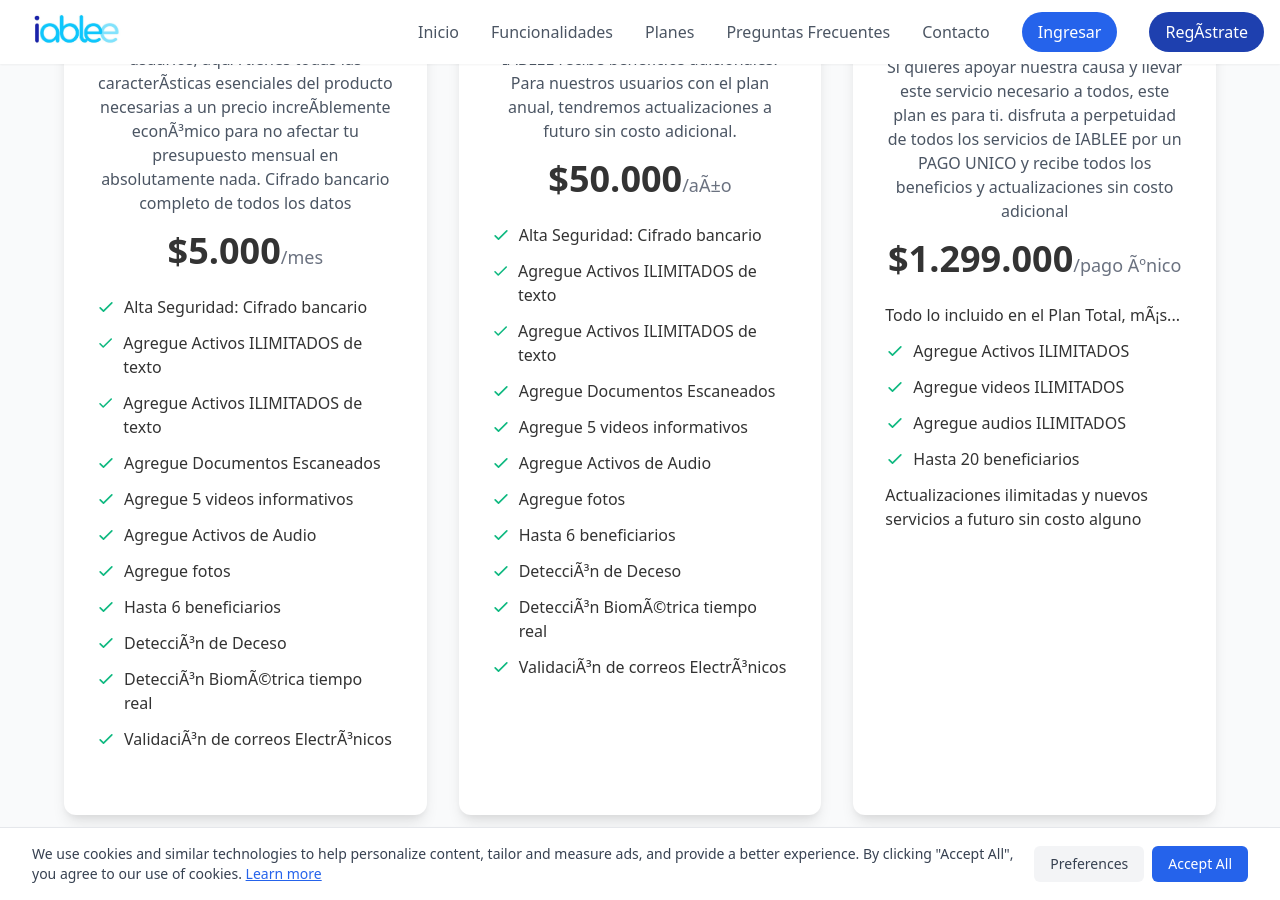
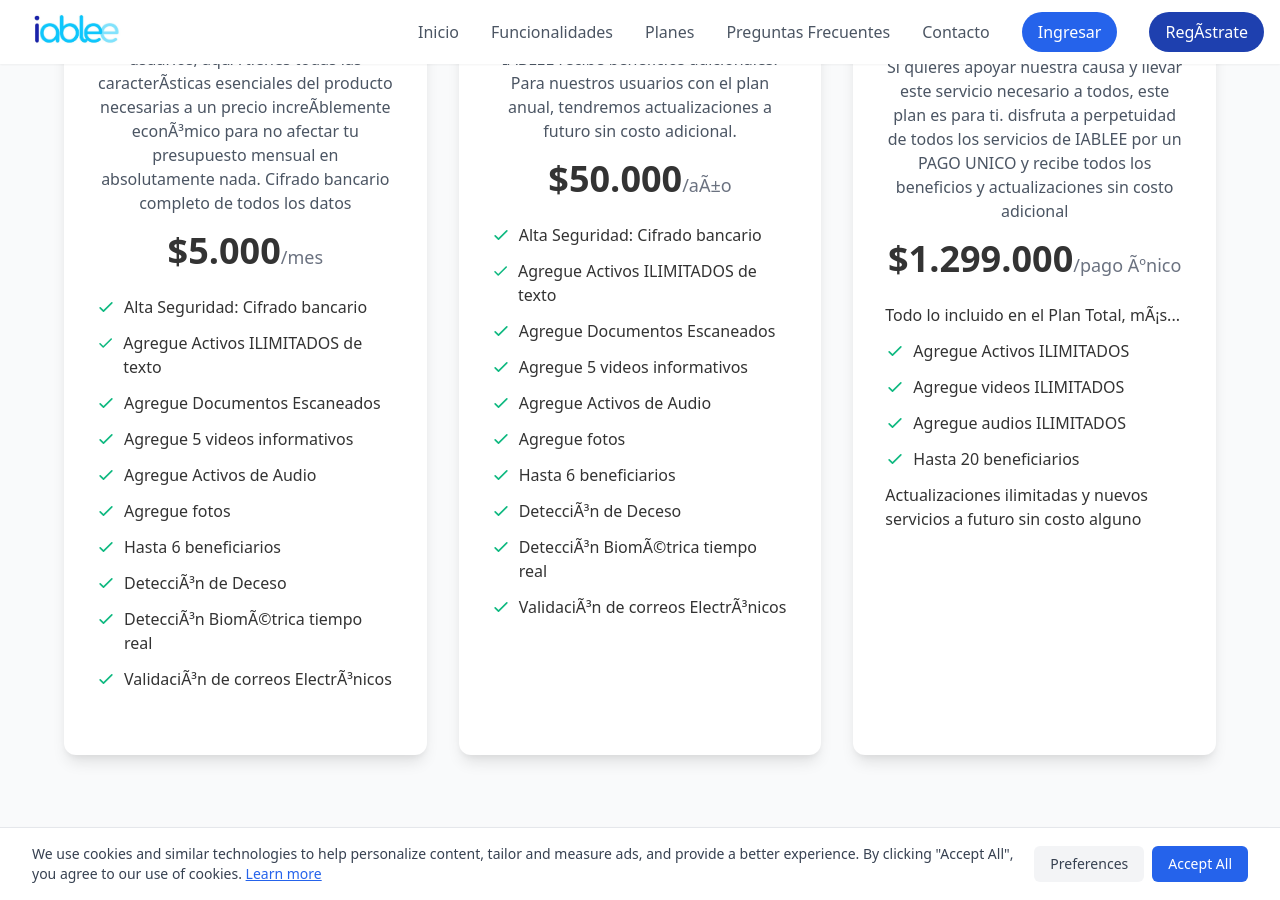
Before and after one commit to AGASocial/iablee-site, a Jekyll site: the page built from index.markdown, in a window 1280 px wide and 900 px high, scrolled down 2085 px. Built offline with Jekyll 4.4.1, drawn with Linux system fonts in a browser that asks for light colours.

Commit message:
Remove duplicate entries for "Agregue Activos ILIMITADOS de texto" in index.markdown to streamline content.

```diff
--- a/index.markdown
+++ b/index.markdown
@@ -172,10 +172,6 @@ type: website
         </li>
         <li class="flex items-start">
           <svg class="w-5 h-5 text-green-500 mr-2 mt-0.5" fill="none" stroke="currentColor" viewBox="0 0 24 24" xmlns="http://www.w3.org/2000/svg"><path stroke-linecap="round" stroke-linejoin="round" stroke-width="2" d="M5 13l4 4L19 7"></path></svg>
-          <span>Agregue Activos ILIMITADOS de texto</span>
-        </li>
-        <li class="flex items-start">
-          <svg class="w-5 h-5 text-green-500 mr-2 mt-0.5" fill="none" stroke="currentColor" viewBox="0 0 24 24" xmlns="http://www.w3.org/2000/svg"><path stroke-linecap="round" stroke-linejoin="round" stroke-width="2" d="M5 13l4 4L19 7"></path></svg>
           <span>Agregue Documentos Escaneados</span>
         </li>
         <li class="flex items-start">
@@ -218,10 +214,6 @@ type: website
         <li class="flex items-start">
           <svg class="w-5 h-5 text-green-500 mr-2 mt-0.5" fill="none" stroke="currentColor" viewBox="0 0 24 24" xmlns="http://www.w3.org/2000/svg"><path stroke-linecap="round" stroke-linejoin="round" stroke-width="2" d="M5 13l4 4L19 7"></path></svg>
           <span>Alta Seguridad: Cifrado bancario</span>
-        </li>
-        <li class="flex items-start">
-          <svg class="w-5 h-5 text-green-500 mr-2 mt-0.5" fill="none" stroke="currentColor" viewBox="0 0 24 24" xmlns="http://www.w3.org/2000/svg"><path stroke-linecap="round" stroke-linejoin="round" stroke-width="2" d="M5 13l4 4L19 7"></path></svg>
-          <span>Agregue Activos ILIMITADOS de texto</span>
         </li>
         <li class="flex items-start">
           <svg class="w-5 h-5 text-green-500 mr-2 mt-0.5" fill="none" stroke="currentColor" viewBox="0 0 24 24" xmlns="http://www.w3.org/2000/svg"><path stroke-linecap="round" stroke-linejoin="round" stroke-width="2" d="M5 13l4 4L19 7"></path></svg>
```
